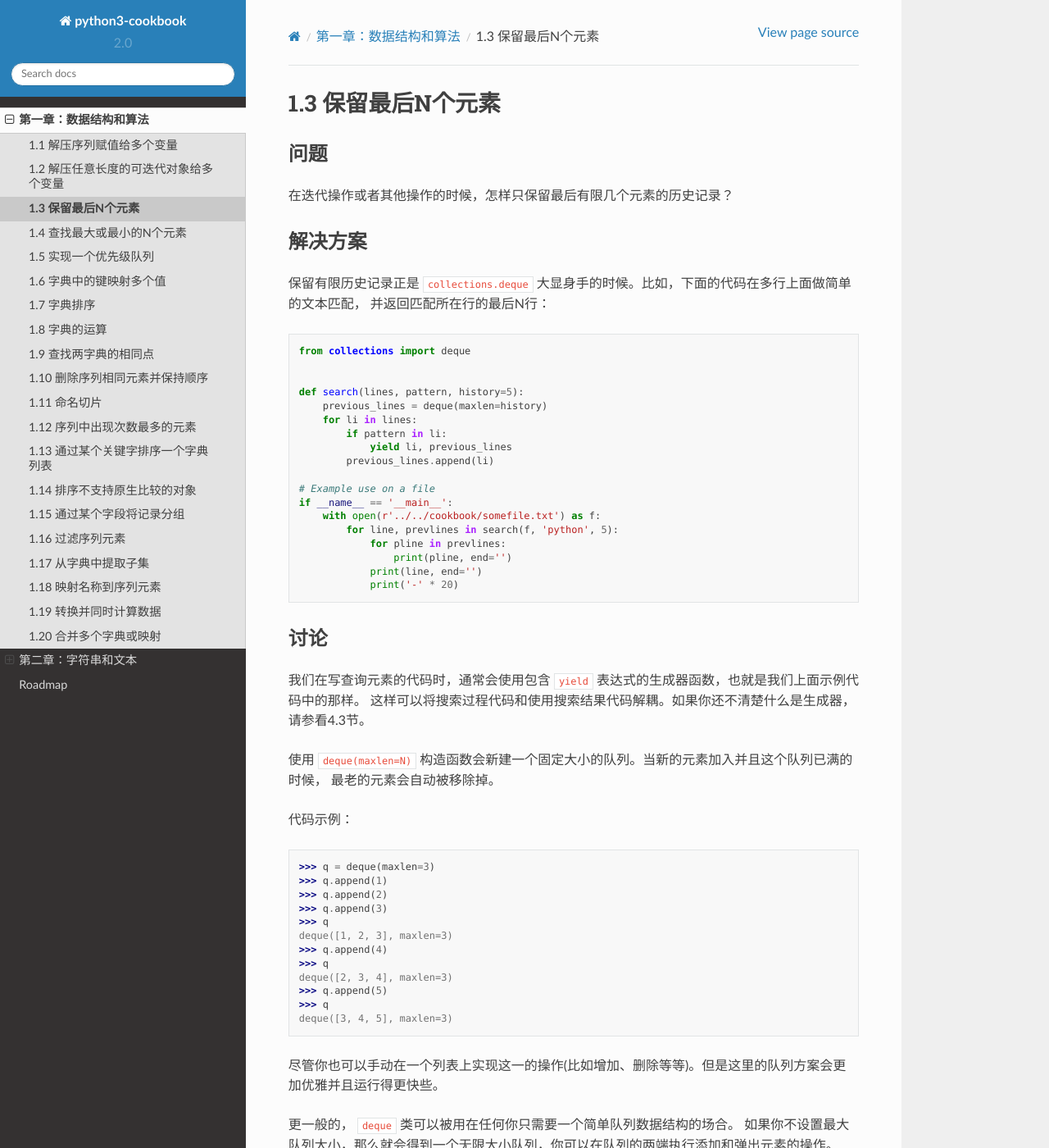
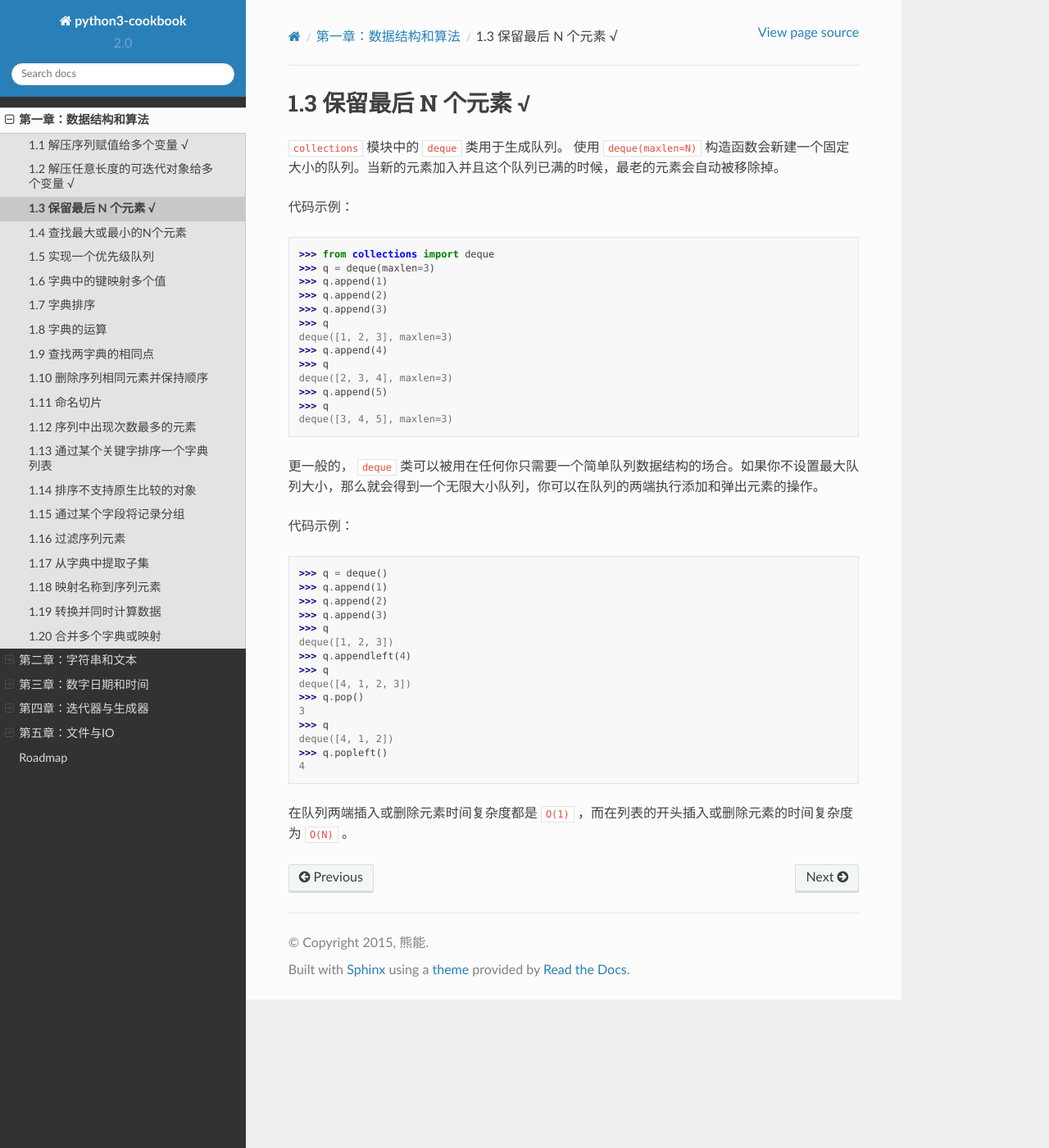
Before and after one commit to marrtinol/python3-cookbook-notes, a Sphinx documentation site: the page built from source/c01/p03_keep_last_n_items.rst, in a window 1280 px wide and 1400 px high. Shown: the whole window at 82% size. Built offline with Sphinx 7.4.7 and the Read the Docs theme 2.0.0, drawn with Linux system fonts in a browser that asks for light colours.

Commit message:
update c01/p03, add a cuntermark to mark the section done.

```diff
--- a/source/c01/p01_unpack_sequence_into_separate_variables.rst
+++ b/source/c01/p01_unpack_sequence_into_separate_variables.rst
@@ -1,5 +1,5 @@
 ================================
-1.1 解压序列赋值给多个变量
+1.1 解压序列赋值给多个变量 √
 ================================
 
 
--- a/source/c01/p02_unpack_elements_from_iterables.rst
+++ b/source/c01/p02_unpack_elements_from_iterables.rst
@@ -1,6 +1,6 @@
-=================================
-1.2 解压任意长度的可迭代对象给多个变量
-=================================
+====================================
+1.2 解压任意长度的可迭代对象给多个变量 √
+====================================
 
 
 Python 中的星号变量可以代表任意长度的列表. 例如:
--- a/source/c01/p03_keep_last_n_items.rst
+++ b/source/c01/p03_keep_last_n_items.rst
@@ -1,52 +1,16 @@
 ================================
-1.3 保留最后N个元素
+1.3 保留最后 N 个元素 √
 ================================
 
-----------
-问题
-----------
-在迭代操作或者其他操作的时候，怎样只保留最后有限几个元素的历史记录？
 
-----------
-解决方案
-----------
-保留有限历史记录正是 ``collections.deque`` 大显身手的时候。比如，下面的代码在多行上面做简单的文本匹配，
-并返回匹配所在行的最后N行：
-
-.. code-block:: python
-
-    from collections import deque
-
-
-    def search(lines, pattern, history=5):
-        previous_lines = deque(maxlen=history)
-        for li in lines:
-            if pattern in li:
-                yield li, previous_lines
-            previous_lines.append(li)
-
-    # Example use on a file
-    if __name__ == '__main__':
-        with open(r'../../cookbook/somefile.txt') as f:
-            for line, prevlines in search(f, 'python', 5):
-                for pline in prevlines:
-                    print(pline, end='')
-                print(line, end='')
-                print('-' * 20)
-
-----------
-讨论
-----------
-我们在写查询元素的代码时，通常会使用包含 ``yield`` 表达式的生成器函数，也就是我们上面示例代码中的那样。
-这样可以将搜索过程代码和使用搜索结果代码解耦。如果你还不清楚什么是生成器，请参看4.3节。
-
-使用 ``deque(maxlen=N)`` 构造函数会新建一个固定大小的队列。当新的元素加入并且这个队列已满的时候，
-最老的元素会自动被移除掉。
+``collections`` 模块中的 ``deque`` 类用于生成队列。
+使用 ``deque(maxlen=N)`` 构造函数会新建一个固定大小的队列。当新的元素加入并且这个队列已满的时候，最老的元素会自动被移除掉。
 
 代码示例：
 
 .. code-block:: python
 
+    >>> from collections import deque
     >>> q = deque(maxlen=3)
     >>> q.append(1)
     >>> q.append(2)
@@ -60,10 +24,8 @@
     >>> q
     deque([3, 4, 5], maxlen=3)
 
-尽管你也可以手动在一个列表上实现这一的操作(比如增加、删除等等)。但是这里的队列方案会更加优雅并且运行得更快些。
 
-更一般的， ``deque`` 类可以被用在任何你只需要一个简单队列数据结构的场合。
-如果你不设置最大队列大小，那么就会得到一个无限大小队列，你可以在队列的两端执行添加和弹出元素的操作。
+更一般的， ``deque`` 类可以被用在任何你只需要一个简单队列数据结构的场合。如果你不设置最大队列大小，那么就会得到一个无限大小队列，你可以在队列的两端执行添加和弹出元素的操作。
 
 代码示例：
 
--- a/source/index.rst
+++ b/source/index.rst
@@ -31,4 +31,7 @@ Python Cookbook 3rd Edition Notes
 
    chapters/p01*
    chapters/p02*
+   chapters/p03*
+   chapters/p04*
+   chapters/p05*
    roadmap
```
